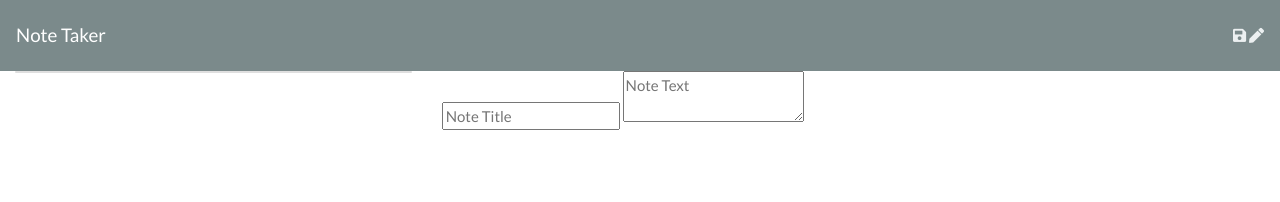
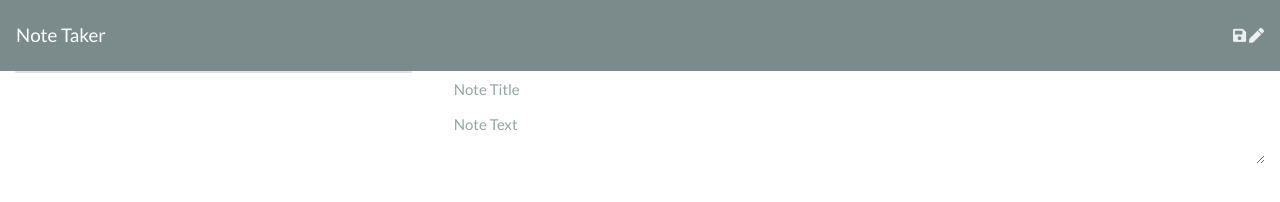
Before and after one commit to fasicasr/note-taker, a website: page Develop/public/notes.html in a window 1280 px wide. Drawn offline with nearby package versions, Linux system fonts and the light colour scheme; no server answers.

Commit message:
fixed title and text area positioning

```diff
--- a/Develop/public/assets/css/styles.css
+++ b/Develop/public/assets/css/styles.css
@@ -19,7 +19,7 @@ html, body {
   color: #000000;
   width: 100%;
   outline: none;
-  border: none;
+  border: 0px none;
 }
 
 .note-textarea {
@@ -68,3 +68,17 @@ html, body {
   padding: 20px;
   cursor: pointer;
 }
+
+.form-control:focus {
+  border-color: inherit;
+  -webkit-box-shadow: none;
+  box-shadow: none;
+}
+
+#fontsize {
+  font-size: 50px
+}
+
+::-webkit-input-placeholder {
+   font-size: 60px!important;
+}
--- a/Develop/public/notes.html
+++ b/Develop/public/notes.html
@@ -30,13 +30,13 @@
         </div>
       </div>
       <div class="col-8">
-        <input class="note-title" placeholder="Note Title" maxlength="28" type="text">
-        <textarea class="note-textarea" placeholder="Note Text"></textarea>
+        <input class="note-title form-control border-0" placeholder="Note Title" maxlength="50" type="text">
+        <textarea class="note-textarea form-control border-0" placeholder="Note Text"></textarea>
       </div>
     </div>
   </div>
 
-  <script src="./assets/js/index.js"></script>
+  <script src="/assets/js/index.js"></script>
 </body>
 
 </html>
```
Also changed, not shown: Develop/server.js (line endings or trailing spaces).
